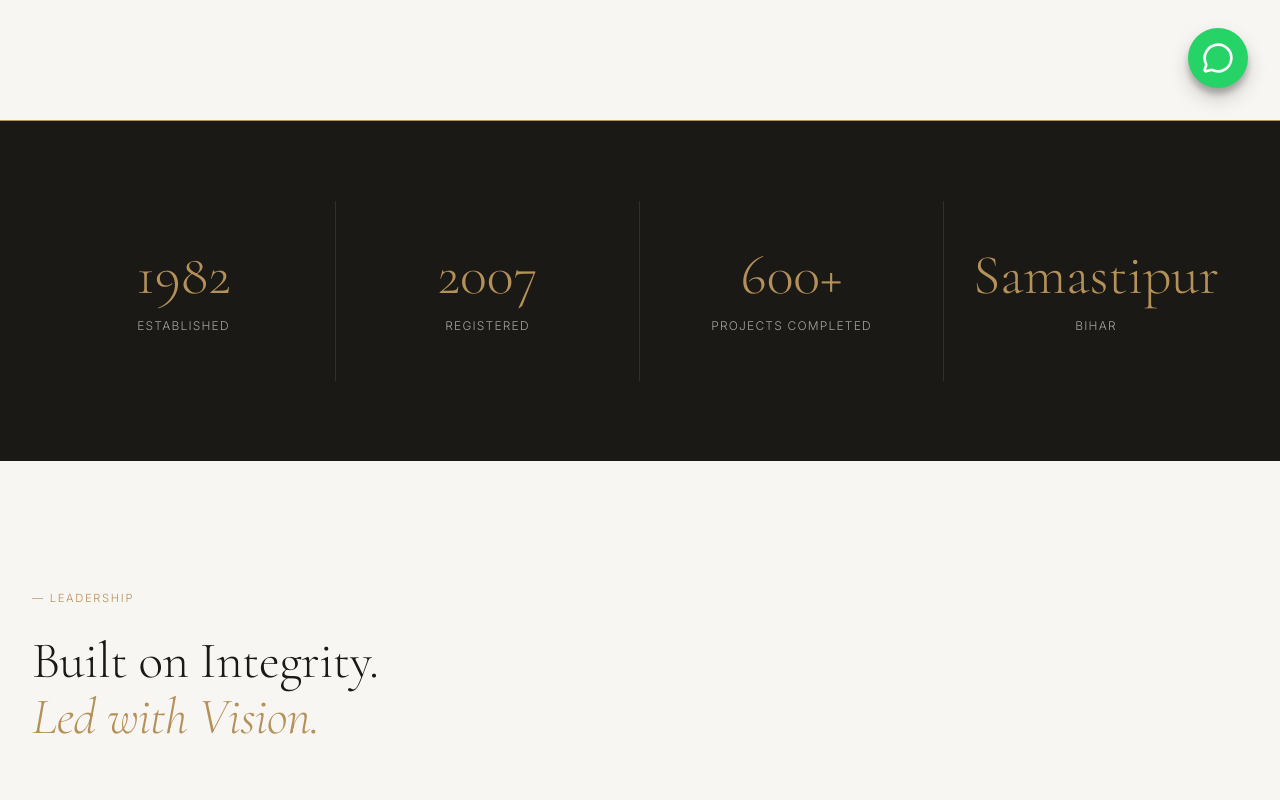
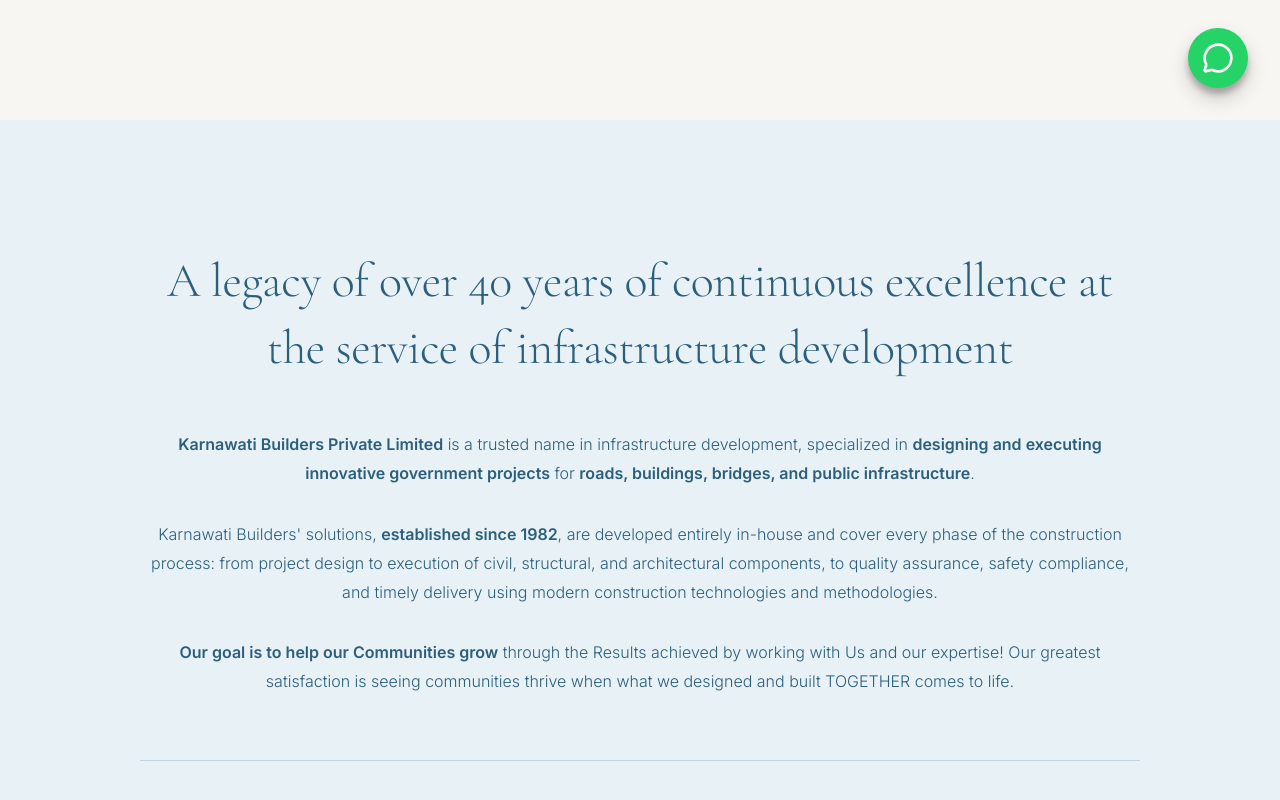
Before and after one commit to AyushRanjanRoy-01/KBPL, a React (Vite) app: page / in a window 1280 px wide. Shown: the part 680-1480 px from the top of the page. Built offline with nearby package versions, Linux system fonts and the light colour scheme.

Commit message:
Add AboutSection component with light blue background and professional content

```diff
--- a/src/App.jsx
+++ b/src/App.jsx
@@ -1,5 +1,6 @@
 import React from 'react';
 import Hero from './components/Hero';
+import AboutSection from './components/AboutSection';
 import LegacyCounter from './components/LegacyCounter';
 import Leadership from './components/Leadership';
 import ProjectShowcase from './components/ProjectShowcase';
@@ -10,6 +11,7 @@
   return (
     <>
       <Hero />
+      <AboutSection />
       <LegacyCounter />
       <Leadership />
       <ProjectShowcase />
--- /dev/null
+++ b/src/components/AboutSection.jsx
@@ -0,0 +1,77 @@
+import React from 'react';
+import { useScrollReveal } from '../hooks/useScrollReveal';
+
+const AboutSection = () => {
+  const [ref, isVisible] = useScrollReveal();
+
+  return (
+    <section
+      style={{
+        padding: '8rem 0',
+        backgroundColor: '#e8f1f5',
+      }}
+    >
+      <div className="container" ref={ref}>
+        <div style={{ maxWidth: '1000px', margin: '0 auto', textAlign: 'center' }}>
+          {/* Main Headline */}
+          <h2
+            className={`animate-on-scroll ${isVisible ? 'is-visible' : ''}`}
+            style={{
+              fontFamily: 'var(--font-heading)',
+              fontSize: 'clamp(2rem, 4vw, 3rem)',
+              fontWeight: '300',
+              lineHeight: '1.4',
+              color: '#2c5f7c',
+              marginBottom: '3rem',
+              letterSpacing: '-0.01em'
+            }}
+          >
+            A legacy of over 40 years of continuous excellence at the service of infrastructure development
+          </h2>
+
+          {/* Content Paragraphs */}
+          <div
+            className={`animate-on-scroll delay-200 ${isVisible ? 'is-visible' : ''}`}
+            style={{
+              display: 'flex',
+              flexDirection: 'column',
+              gap: '2rem',
+              fontFamily: 'var(--font-body)',
+              fontSize: '1rem',
+              lineHeight: '1.8',
+              color: '#2c5f7c'
+            }}
+          >
+            <p style={{ margin: 0 }}>
+              <strong style={{ fontWeight: '600' }}>Karnawati Builders Private Limited</strong> is a trusted name in infrastructure development, specialized in{' '}
+              <strong style={{ fontWeight: '600' }}>designing and executing innovative government projects</strong> for{' '}
+              <strong style={{ fontWeight: '600' }}>roads, buildings, bridges, and public infrastructure</strong>.
+            </p>
+
+            <p style={{ margin: 0 }}>
+              Karnawati Builders' solutions, <strong style={{ fontWeight: '600' }}>established since 1982</strong>, are developed entirely in-house and cover every phase of the construction process: from project design to execution of civil, structural, and architectural components, to quality assurance, safety compliance, and timely delivery using modern construction technologies and methodologies.
+            </p>
+
+            <p style={{ margin: 0 }}>
+              <strong style={{ fontWeight: '600' }}>Our goal is to help our Communities grow</strong> through the Results achieved by working with Us and our expertise! Our greatest satisfaction is seeing communities thrive when what we designed and built TOGETHER comes to life.
+            </p>
+          </div>
+
+          {/* Decorative Line */}
+          <div
+            className={`animate-on-scroll delay-400 ${isVisible ? 'is-visible' : ''}`}
+            style={{
+              width: '100%',
+              height: '1px',
+              backgroundColor: '#2c5f7c',
+              opacity: '0.2',
+              marginTop: '4rem'
+            }}
+          />
+        </div>
+      </div>
+    </section>
+  );
+};
+
+export default AboutSection;
```
